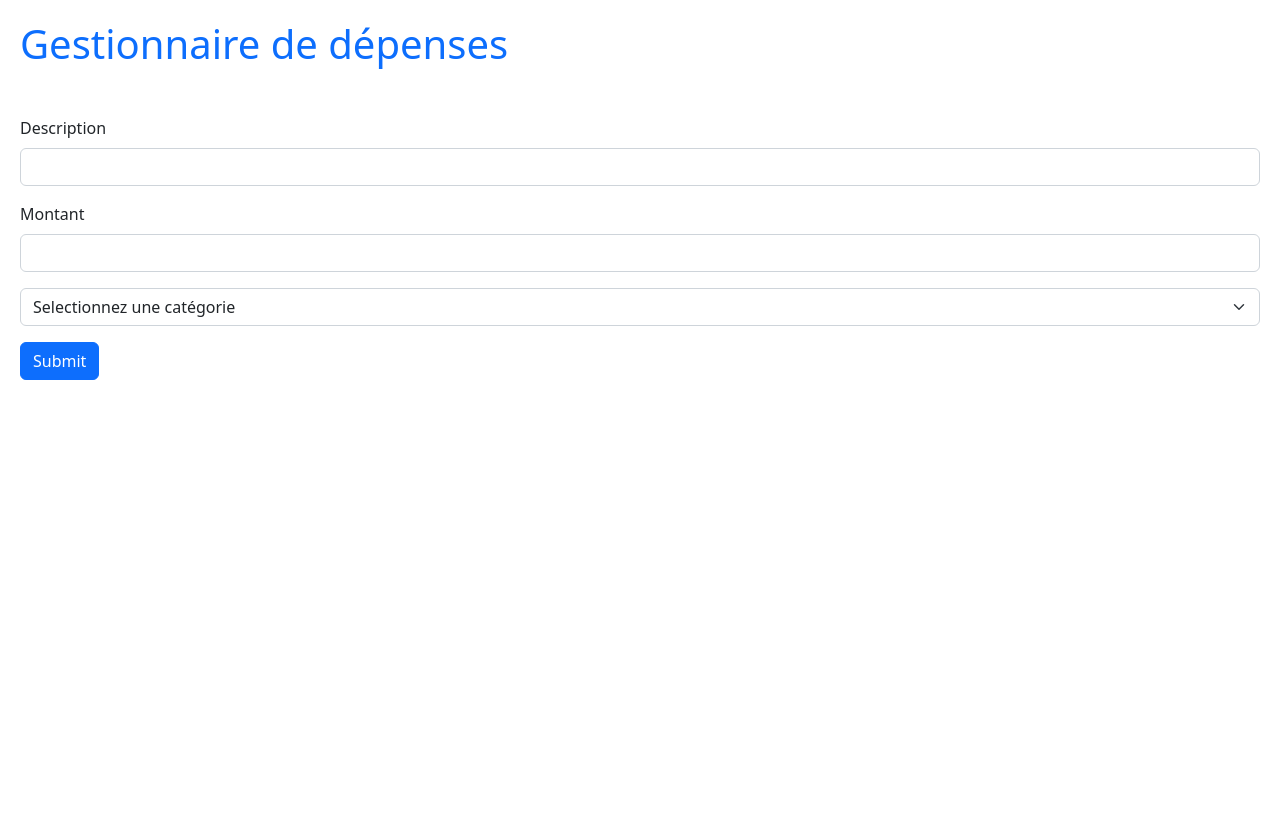
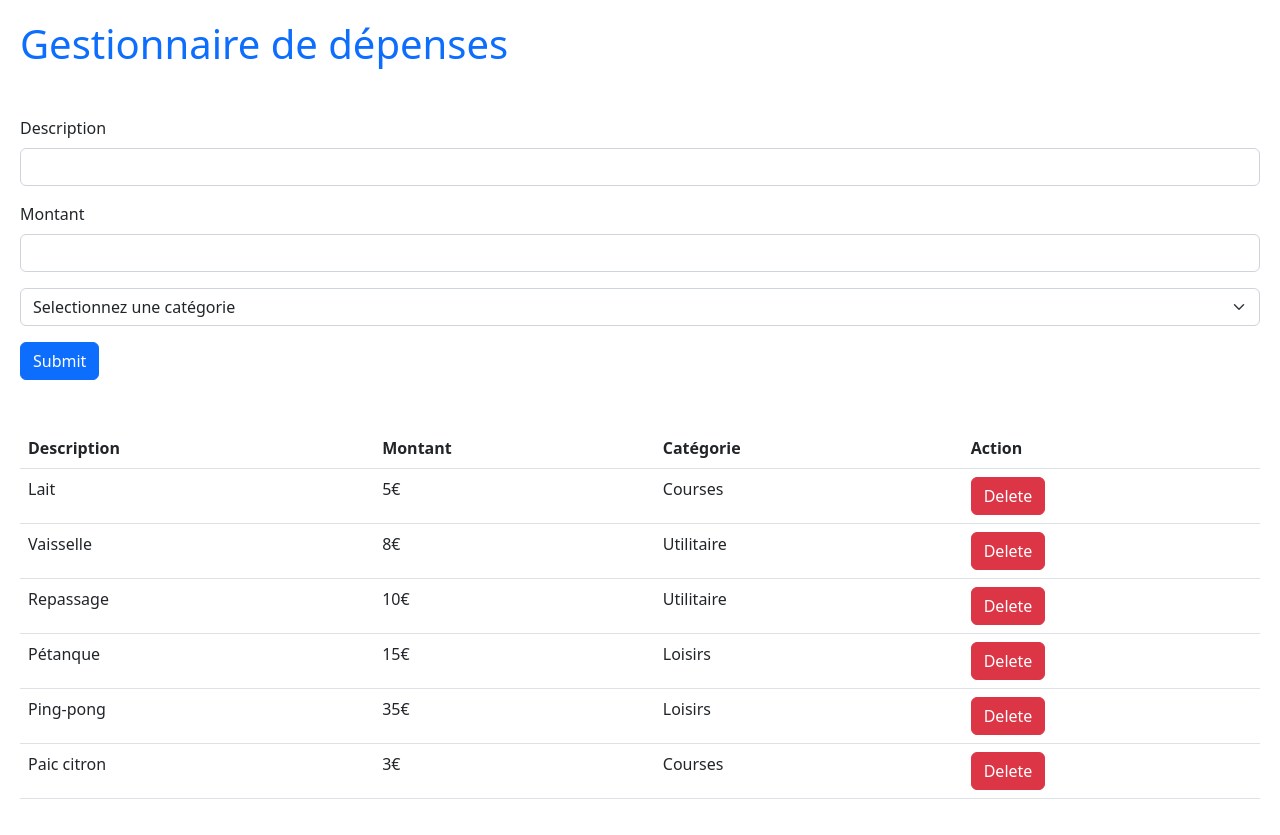
Before and after one commit to Rcaradec/expense-tracker, a React (Vite) app: page / in a window 1280 px wide. Before the commit the page ends 800 px from the top, so only its background shows below. Built offline with nearby package versions, Linux system fonts and the light colour scheme.

Commit message:
List in progress

```diff
--- a/index.html
+++ b/index.html
@@ -3,7 +3,7 @@
   <head>
     <meta charset="UTF-8" />
     <meta name="viewport" content="width=device-width, initial-scale=1.0" />
-    <title>Expense-tracker</title>
+    <title>Gestionnaire de dépense</title>
   </head>
   <body>
     <div id="root"></div>
--- a/src/components/Form.tsx
+++ b/src/components/Form.tsx
@@ -1,9 +1,41 @@
-import React, { useEffect, useState } from "react";
+import React, { useState } from "react";
 import z from "zod";
 import { useForm } from "react-hook-form";
 import { zodResolver } from "@hookform/resolvers/zod";
 
 const categories: string[] = ["Courses", "Utilitaire", "Loisirs"];
+const tasksListBase = [
+  {
+    description: "Lait",
+    amount: 5,
+    category: "Courses",
+  },
+  {
+    description: "Vaisselle",
+    amount: 8,
+    category: "Utilitaire",
+  },
+  {
+    description: "Repassage",
+    amount: 10,
+    category: "Utilitaire",
+  },
+  {
+    description: "Pétanque",
+    amount: 15,
+    category: "Loisirs",
+  },
+  {
+    description: "Ping-pong",
+    amount: 35,
+    category: "Loisirs",
+  },
+  {
+    description: "Paic citron",
+    amount: 3,
+    category: "Courses",
+  },
+];
 
 const schema = z.object({
   description: z
@@ -16,7 +48,7 @@ const schema = z.object({
 type Task = z.infer<typeof schema>;
 
 const Form = () => {
-  const [tasks, setTasks] = useState<Task[]>([]);
+  const [tasksList, setTasksList] = useState<Task[]>(tasksListBase);
 
   const {
     handleSubmit,
@@ -27,9 +59,13 @@ const Form = () => {
   });
 
   const onSubmit = (newTask: Task) => {
-    console.log(tasks);
-    setTasks([...tasks, newTask]);
-    console.log(tasks);
+    setTasksList([...tasksList, newTask]);
+    console.log(tasksList);
+  };
+
+  const handleDelete = (selectedtask: Task) => {
+    setTasksList(tasksList.filter((task) => task !== selectedtask));
+    console.log("updated tasksList", tasksList);
   };
 
   return (
@@ -83,6 +119,34 @@ const Form = () => {
         )}
         <button className="btn btn-primary">Submit</button>
       </form>
+
+      <table className="table mt-5">
+        <thead>
+          <tr>
+            <th scope="col">Description</th>
+            <th scope="col">Montant</th>
+            <th scope="col">Catégorie</th>
+            <th scope="col">Action</th>
+          </tr>
+        </thead>
+        <tbody>
+          {tasksList.map((task) => (
+            <tr key={task.description}>
+              <td>{task.description}</td>
+              <td>{task.amount}€</td>
+              <td>{task.category}</td>
+              <td>
+                <button
+                  className="btn btn-danger"
+                  onClick={() => handleDelete(task)}
+                >
+                  Delete
+                </button>
+              </td>
+            </tr>
+          ))}
+        </tbody>
+      </table>
     </>
   );
 };
```
